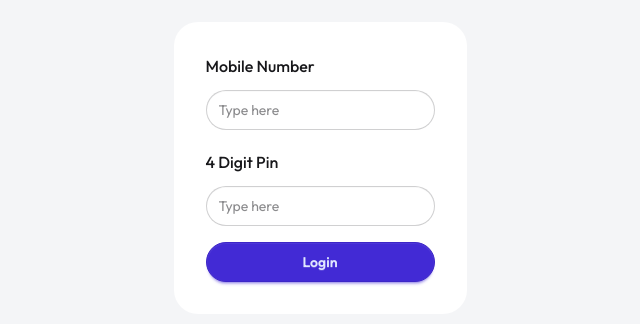
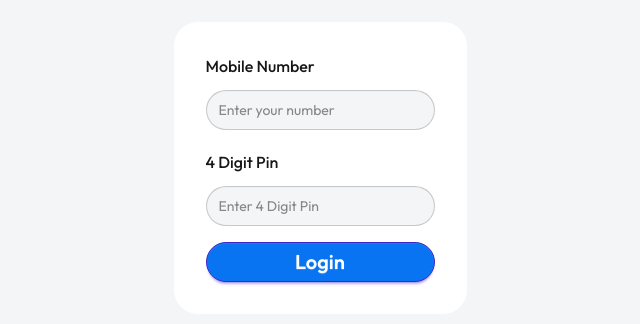
Before and after one commit to CreativeGhalib/Payoo-project, a plain HTML site: page index.html in a window 1280 px wide. Shown: the part 232-556 px from the top of the page, without its empty margins (320-960 px from the left). Drawn offline with nearby package versions, Linux system fonts and the light colour scheme.

Commit message:
fixed minor issues

```diff
--- a/index.html
+++ b/index.html
@@ -23,18 +23,18 @@
 </head>
 
 <body class="bg-[#F4F5F7] h-[100vh] flex justify-center items-center outfit">
-    <form class="  bg-white rounded-3xl p-[32px]">
+    <form class=" w-[402]  bg-white rounded-3xl p-8">
         <div>
             <label for="" class="font-medium font-">Mobile Number</label>
             <br>
-            <input type="text" placeholder="Type here" class="input #F4F5F7 mt-3 rounded-4xl" />
+            <input type="text" placeholder="Enter your number" class="input bg-[#F4F5F7] mt-3 rounded-4xl" />
         </div>
         <div class="mt-5">
             <label for="" class="font-medium font-">4 Digit Pin</label>
             <br>
-            <input type="text" placeholder="Type here" class="input #F4F5F7 mt-3 rounded-4xl" />
+            <input type="text" placeholder="Enter 4 Digit Pin" class="input bg-[#F4F5F7] mt-3 rounded-4xl" />
         </div>
-        <button class="btn btn-primary mt-[16px] w-full rounded-4xl">Login</button>
+        <button class="btn btn-primary mt-[16px] w-full rounded-4xl bg-[#0874F2] text-[20px] font-semibold text-[#FFFFFF]">Login</button>
     </form>
 </body>
 
```
